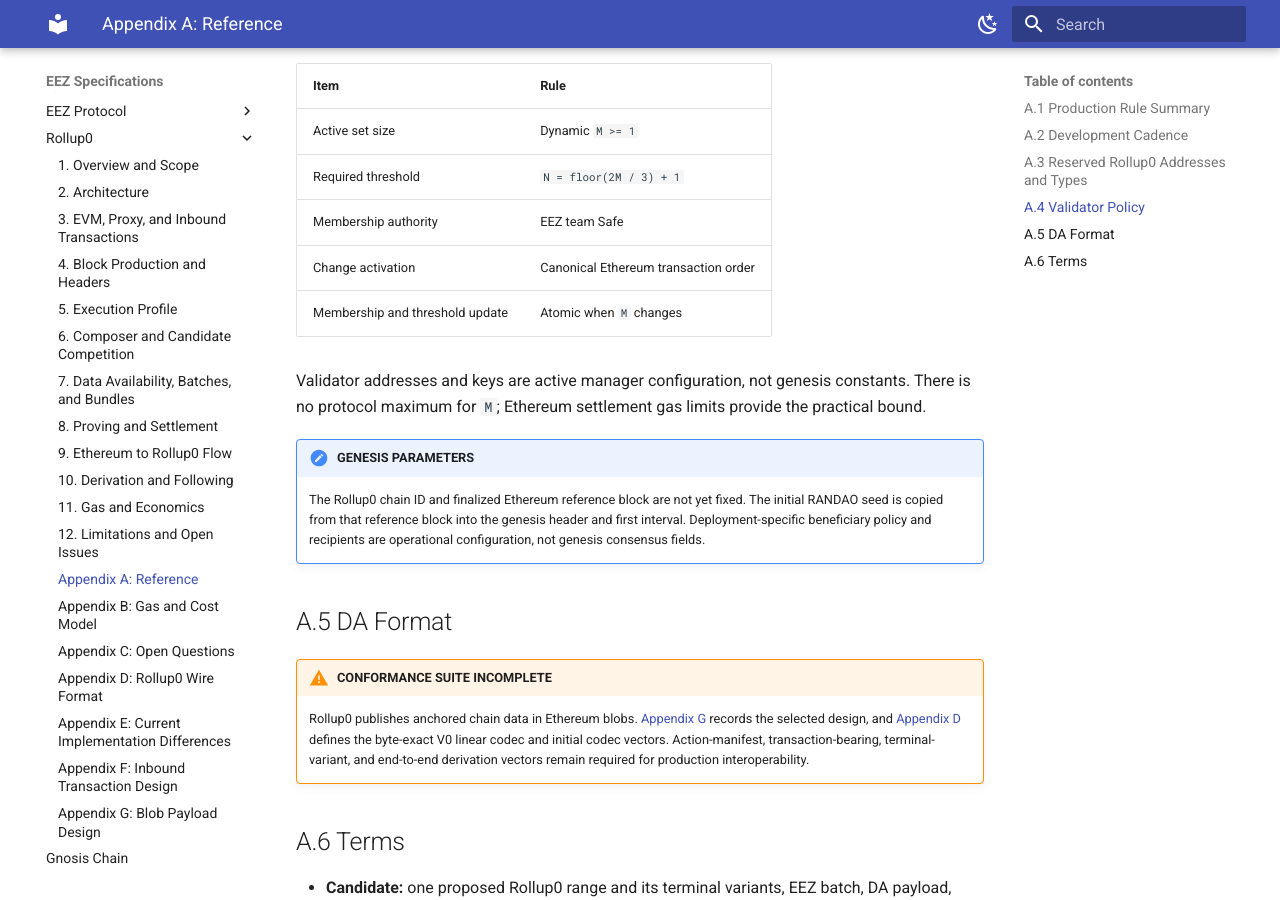
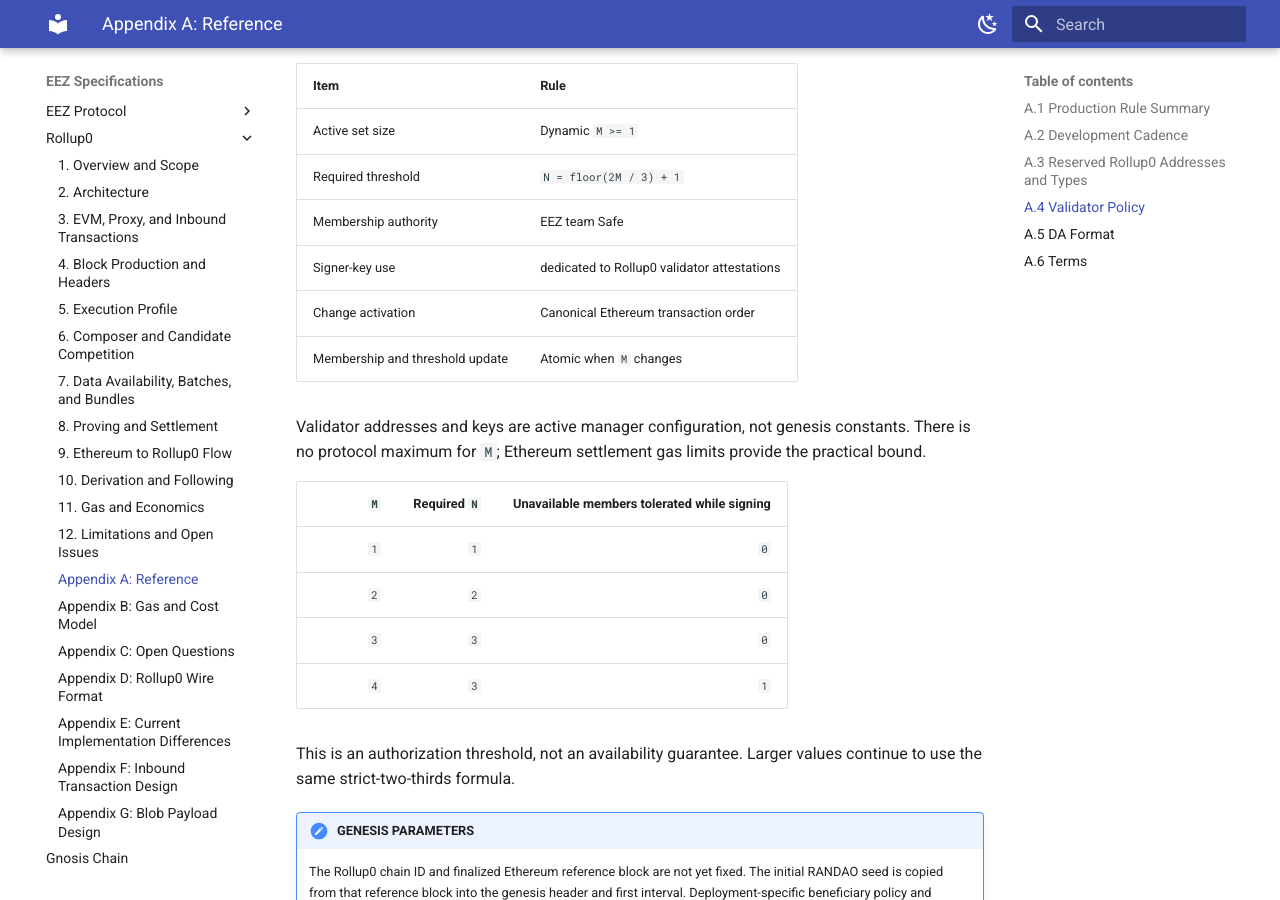
Before and after one commit to eez-association/specs-draft, an MkDocs documentation site: the page built from docs/rollup0-spec/A-reference.md, in a window 1280 px wide and 900 px high, scrolled down 4825 px. Built offline with MkDocs 1.6.1 and Material for MkDocs 9.7.7, drawn with Linux system fonts in a browser that asks for light colours.

Commit message:
docs(rollup0): require dedicated validator keys and document liveness risk

```diff
--- a/docs/rollup0-spec/A-reference.md
+++ b/docs/rollup0-spec/A-reference.md
@@ -110,11 +110,22 @@ The production genesis must bind exact bytecode and exact protocol-transaction b
 | Active set size | Dynamic `M >= 1` |
 | Required threshold | `N = floor(2M / 3) + 1` |
 | Membership authority | EEZ team Safe |
+| Signer-key use | dedicated to Rollup0 validator attestations |
 | Change activation | Canonical Ethereum transaction order |
 | Membership and threshold update | Atomic when `M` changes |
 
 Validator addresses and keys are active manager configuration, not genesis constants. There is no
 protocol maximum for `M`; Ethereum settlement gas limits provide the practical bound.
+
+| `M` | Required `N` | Unavailable members tolerated while signing |
+|---:|---:|---:|
+| `1` | `1` | `0` |
+| `2` | `2` | `0` |
+| `3` | `3` | `0` |
+| `4` | `3` | `1` |
+
+This is an authorization threshold, not an availability guarantee. Larger values continue to use
+the same strict-two-thirds formula.
 
 !!! note "GENESIS PARAMETERS"
     The Rollup0 chain ID and finalized Ethereum reference block are not yet fixed. The initial
```
Also changed, not shown: docs/rollup0-spec/08-proving-settlement.md (+6 -0 lines), docs/rollup0-spec/12-open-issues.md (+4 -0 lines), docs/rollup0-spec/D-wire-formats.md (+4 -0 lines), docs/rollup0-spec/index.md (+1 -1 lines).
